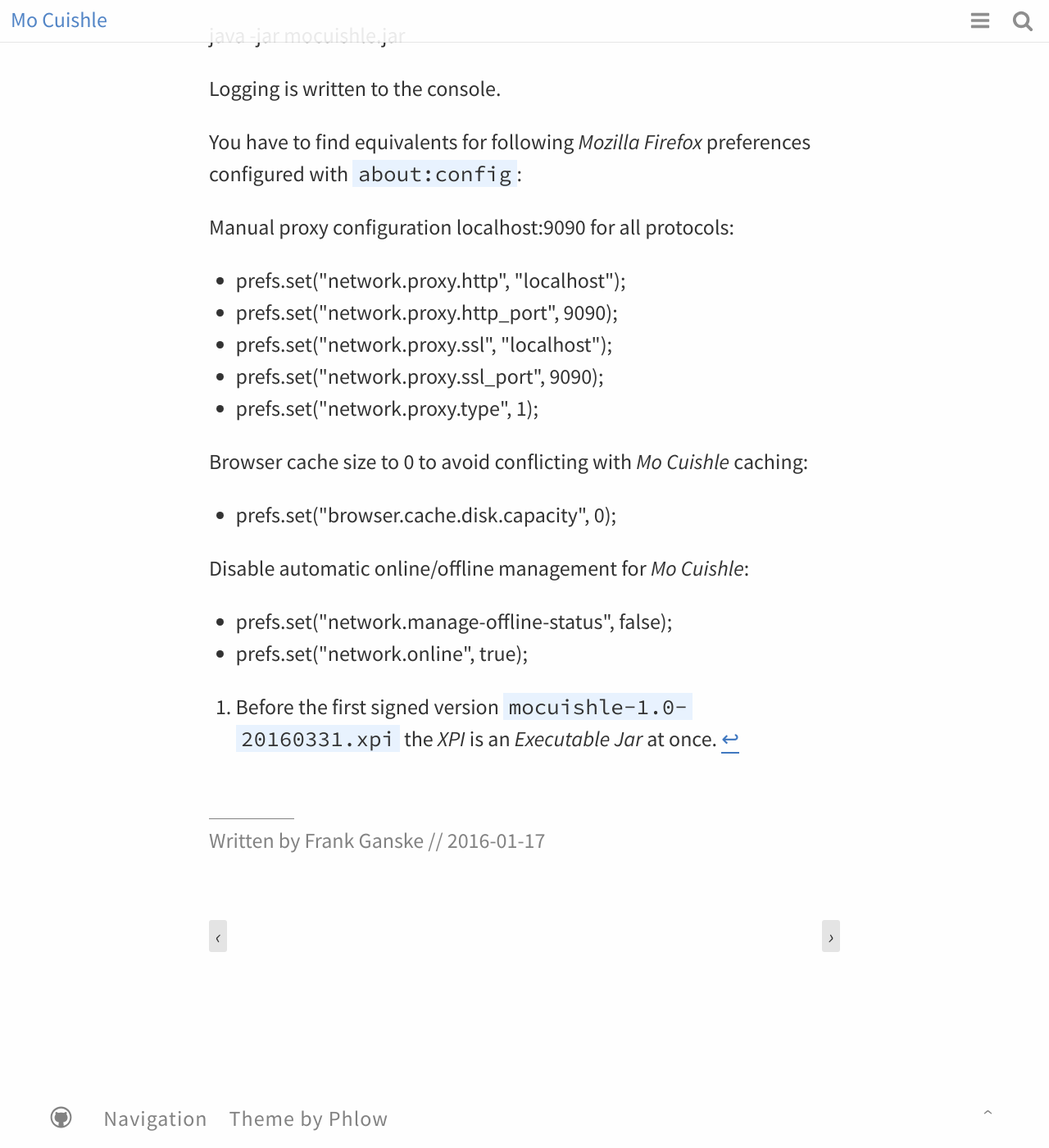
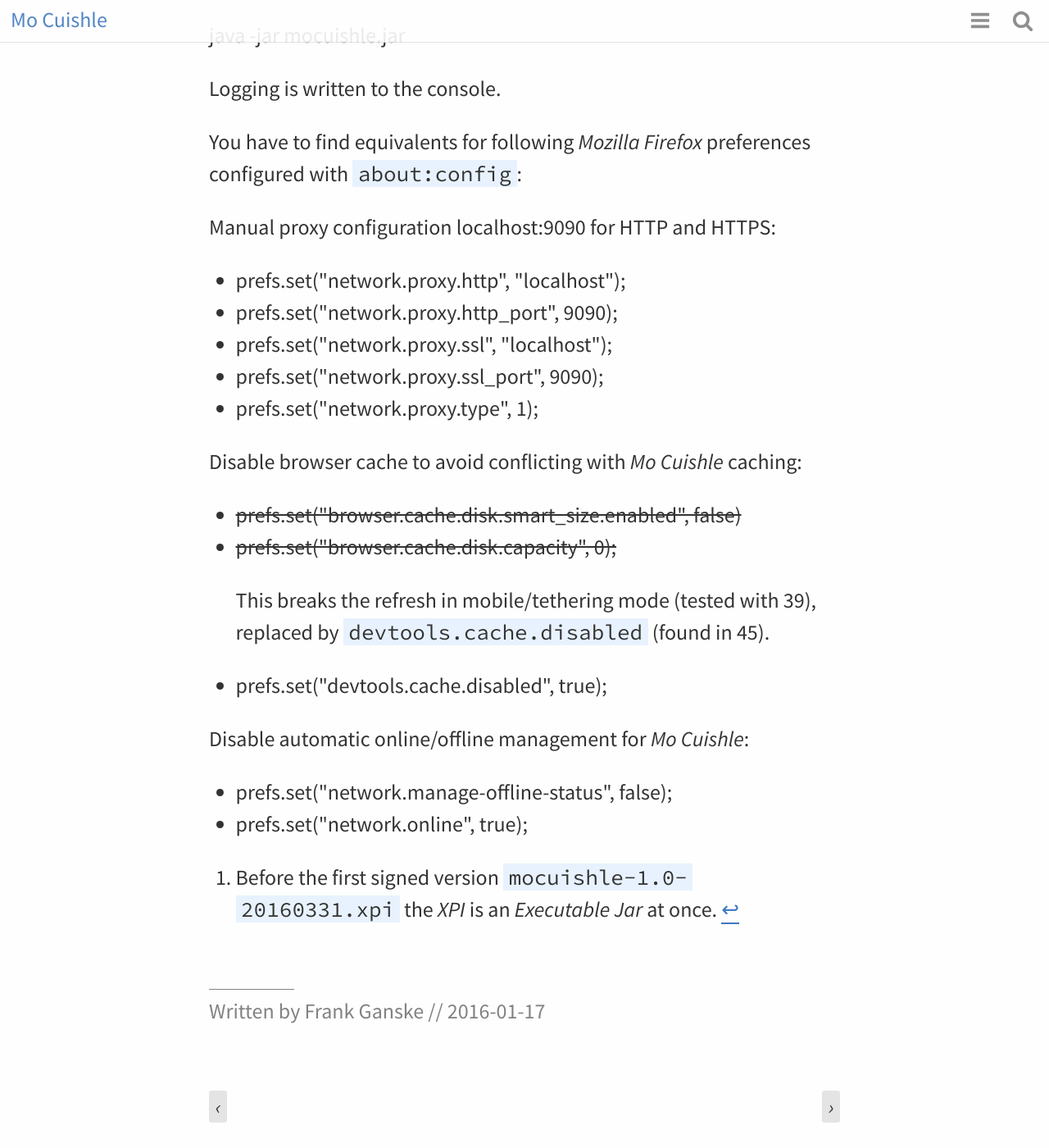
Before and after one commit to ganskef/MoCuishle, a Jekyll site: the page built from _posts/2016-01-17-mozilla-install.md, in a window 1280 px wide and 1400 px high, scrolled down 2235 px. Shown: the whole window at 82% size. Built offline with Jekyll 4.4.1, drawn with Linux system fonts in a browser that asks for light colours; some of the changed text lies outside the part shown.

Commit message:
Updated documentation of disabling browser cache.

```diff
--- a/_posts/2016-01-17-mozilla-install.md
+++ b/_posts/2016-01-17-mozilla-install.md
@@ -37,9 +37,9 @@ The browser opens a tab with the [Browse History]({{ site.url }}/browse-history/
 Clicking the little blue *MC Toolbar Icon* stops/starts the *Java* process and
 removed/entered the following required settings in *Mozilla Firefox*:
 
- * Manual proxy configuration localhost:9090 for all protocols.
+ * Manual proxy configuration localhost:9090 for HTTP and HTTPS.
 
- * Browser cache size to 0 to avoid conflicting with *Mo Cuishle* caching.
+ * Disable browser cache to avoid conflicting with *Mo Cuishle* caching.
 
  * Disable automatic online/offline management for *Mo Cuishle*.
 
@@ -63,7 +63,7 @@ Logging is written to the console.
 You have to find equivalents for following *Mozilla Firefox* preferences
 configured with `about:config`:
 
-Manual proxy configuration localhost:9090 for all protocols:
+Manual proxy configuration localhost:9090 for HTTP and HTTPS:
 
  * prefs.set(&quot;network.proxy.http&quot;, &quot;localhost&quot;);
  * prefs.set(&quot;network.proxy.http_port&quot;, 9090);
@@ -71,9 +71,13 @@ Manual proxy configuration localhost:9090 for all protocols:
  * prefs.set(&quot;network.proxy.ssl_port&quot;, 9090);
  * prefs.set(&quot;network.proxy.type&quot;, 1);
 
-Browser cache size to 0 to avoid conflicting with *Mo Cuishle* caching:
+Disable browser cache to avoid conflicting with *Mo Cuishle* caching:
 
- * prefs.set(&quot;browser.cache.disk.capacity&quot;, 0);
+ * <strike>prefs.set("browser.cache.disk.smart_size.enabled", false)</strike>
+ * <strike>prefs.set(&quot;browser.cache.disk.capacity&quot;, 0);</strike>
+   This breaks the refresh in mobile/tethering mode (tested with 39), replaced
+   by `devtools.cache.disabled` (found in 45).
+ * prefs.set(&quot;devtools.cache.disabled&quot;, true);
 
 Disable automatic online/offline management for *Mo Cuishle*:
 
```
